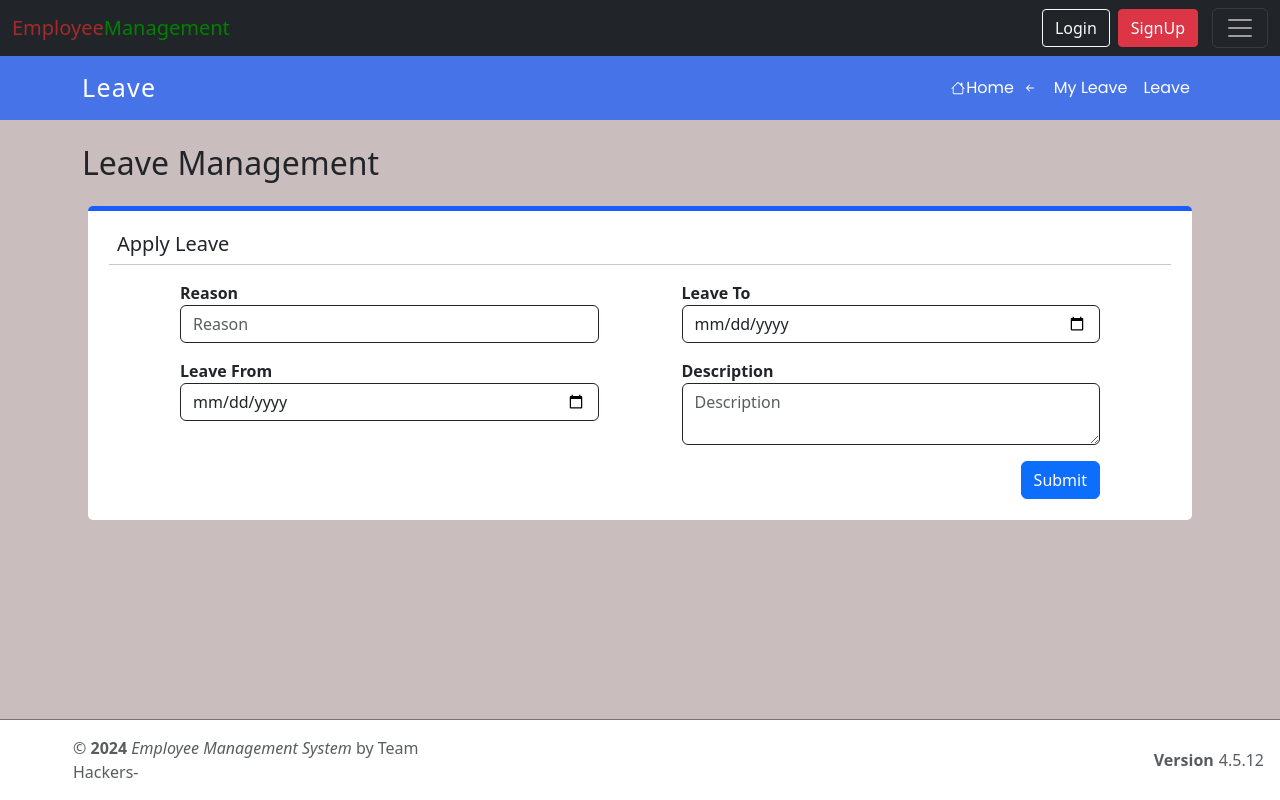
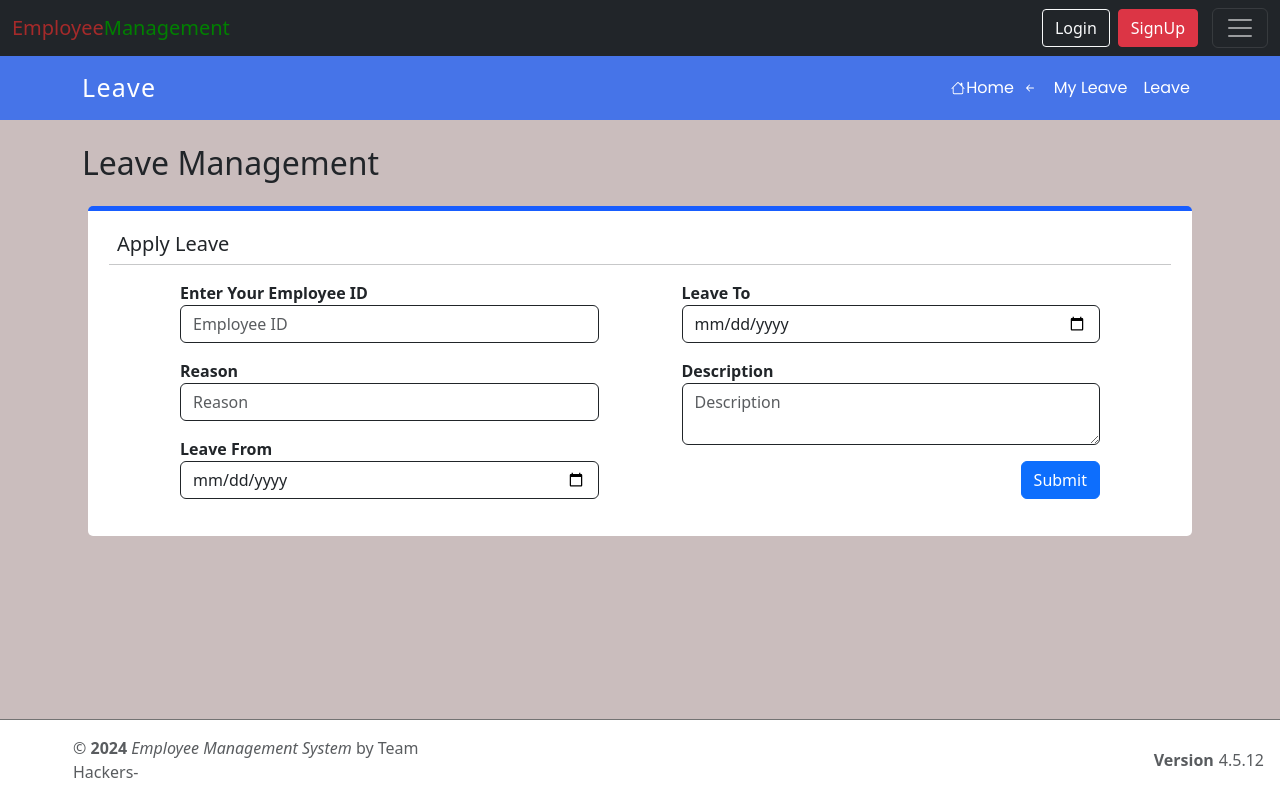
Before and after one commit to Soumadip-cmd/Employee-Management-EMS-, a React (Create React App) app: page /Applyleave in a window 1280 px wide. Built offline with nearby package versions, Linux system fonts and the light colour scheme; no server answers.

Commit message:
apply leave added front end & api

```diff
--- a/src/components/ApplyLeave.js
+++ b/src/components/ApplyLeave.js
@@ -1,6 +1,7 @@
-import React from "react";
+import React,{useState} from "react";
 import Footer from "./Footer";
-import { Link } from "react-router-dom/cjs/react-router-dom.min";
+import { Link ,useHistory} from "react-router-dom/cjs/react-router-dom.min";
+import axios from "axios";
 
 export default function ApplyLeave() {
   let boxstyle={
@@ -9,11 +10,118 @@ export default function ApplyLeave() {
     borderTop: '5px solid #004dffe8',
     borderRadius: '5px',
   }
-  // function call()
-  // {
-  //   let reason=document.getElementById('reason').value;
-  //   localStorage.setItem("coz",reason)
-  // }
+  const navigate=useHistory();
+  const [formData, setFormData] = useState({
+   reason:"",
+   user_id:"",
+   leave_startdate:"",
+   leave_enddate:"",
+   leave_description:"",
+  });
+
+  //handelChange is Link function where user can type the value and we can get the value of all the input fields
+  //on chnage and event are adding for this  here to type
+  let [user, setUser] = useState([]);
+
+  const handleChange = (event) => {
+    let oldData = { ...formData };
+    let inputName = event.target.name;
+    let inputValue = event.target.value;
+    oldData[inputName] = inputValue;
+    setFormData(oldData);
+  };
+
+  const handleSubmit = async (e) => {
+    e.preventDefault();
+    if (validateForm()) {
+      try {
+        // API call to add staff member
+        const response = await axios.post("http://localhost:3001/applyLeave", formData);
+        if (response.status === 201) {
+          // Navigate to the staff list page after successful addition
+          alert("Leave applied Succesfully!!! Wait for approval :-)");
+          navigate.push("/manageleave");
+        } else {
+          alert("Error applying Leave ");
+        }
+      } catch (error) {
+        // Handle error response
+        if (error.response && error.response.status === 400) {
+          alert(error.response.data.error); // Display the error message to the user
+          alert("Error adding staffs for duplicate value. Try again with updated Data");
+        } else {
+          console.error("Error adding staff:", error);
+        }
+      }
+    }
+
+
+
+    // Handle form submission
+    let currentUserFormData = {
+    reason:formData.reason,
+    leave_startdate:formData.leave_startdate,
+    leave_enddate:formData.leave_enddate,
+    leave_description:formData.leave_description,
+    user_id:formData.user_id
+    };
+    let oldUserdata = [...user, currentUserFormData];
+    setUser(oldUserdata);
+    console.log(formData);
+
+    // To empty the input field after adding/getting the data
+    setFormData({
+      reason:"",
+
+      leave_description:"",
+      leave_startdate:"",
+      leave_enddate:"",
+      user_id:""
+    });
+  };
+
+  const validateForm = () => {
+    const {
+     reason,
+     leave_startdate,
+     leave_enddate,
+     leave_description,
+     user_id
+    } = formData;
+    const errors = {};
+
+    if (!reason.trim()) {
+      errors.reason = "Reason is required";
+      document.getElementById("reason").focus();
+    } else if (!leave_description.trim()) {
+      errors.leave_description = "Description is required";
+      document.getElementById("leave_description").focus();
+    } else if (!leave_enddate.trim() ) {
+      errors.leave_enddate = "Leave End Date is required";
+      document.getElementById("leave_enddate").focus();
+    } else if (!leave_startdate.trim()) {
+      errors.leave_startdate = " Leave Start Date  is required";
+      document.getElementById("leave_startdate").focus();
+    } else if (!leave_description.trim()) {
+      errors.leave_description = " Describe your Leave Reason  is required";
+      document.getElementById("leave_description").focus();
+    }
+    else if (!user_id.trim()) {
+      errors.user_id = " Your Employee ID is required";
+      document.getElementById("user_id").focus();
+    }
+    if (Object.keys(errors).length === 0) {
+      return true;
+    } else {
+      alert(Object.values(errors)[0]);
+      return false;
+    }
+  };
+
+
+
+
+
   return (
     <>
     <nav
@@ -94,14 +202,31 @@ export default function ApplyLeave() {
           <div className="row d-flex justify-content-evenly" style={boxstyle}>
             <h5 style={{fontSize:'20px',}} className="px-2">Apply Leave</h5>
             <hr/>
-            <div className="col-sm-12 col-md-6 col-lg-5">
+            <div className="col-sm-12 col-md-4 col-lg-5">
 
+                <div className="mb-3">
+                  <b>Enter Your Employee ID</b>
+                  <input
+                    type="text"
+                    className="form-control"
+                    id="user_id"
+                    name="user_id"
+                    value={formData.user_id}
+                    onChange={handleChange}
+                    onSubmit={handleSubmit}
+                    placeholder="Employee ID" style={{border: '1px solid'}}
+                  />
+                </div>
                 <div className="mb-3">
                   <b>Reason</b>
                   <input
                     type="text"
                     className="form-control"
                     id="reason"
+                    name="reason"
+                    value={formData.reason}
+                    onChange={handleChange}
+                    onSubmit={handleSubmit}
                     placeholder="Reason" style={{border: '1px solid'}}
                   />
                 </div>
@@ -110,7 +235,11 @@ export default function ApplyLeave() {
                   <input
                     type="date"
                     className="form-control"
-                    id="startdate" style={{border: '1px solid'}}
+                    id="leave_startdate" style={{border: '1px solid'}}
+                    name="leave_startdate"
+                    value={formData.leave_startdate}
+                    onChange={handleChange}
+                    onSubmit={handleSubmit}
                   />
                 </div>
 
@@ -122,16 +251,33 @@ export default function ApplyLeave() {
                   <input
                     type="date"
                     className="form-control"
-                    id="enddate"
-                     style={{border: '1px solid'}}
+                    id="leave_enddate"
+                    name="leave_enddate"
+                    value={formData.leave_enddate}
+                    onChange={handleChange}
+                    onSubmit={handleSubmit}
+                    style={{border: '1px solid'}}
                   />
                 </div>
                 <div className="mb-3">
                   <b>Description</b>
-                  <textarea  className="form-control" placeholder="Description" id="description" style={{border: '1px solid'}}/>
+                  <textarea
+                  className="form-control"
+                  placeholder="Description"
+                  id="leave_description"
+                  name="leave_description"
+                  value={formData.leave_description}
+                  onChange={handleChange}
+                  onSubmit={handleSubmit}
+                  style={{border: '1px solid'}}/>
 
                 </div>
-                <button type="submit" className="btn btn-primary float-end" id="applyleave" >
+                <button type="submit"
+                 className="btn btn-primary float-end"
+                  id="applyleave"
+                  onClick={handleSubmit}
+                  onSubmit={handleSubmit}
+                  >
                   Submit
                 </button>
 
```
Also changed, not shown: 1 other file (tests, documents, lock files or other folders).
